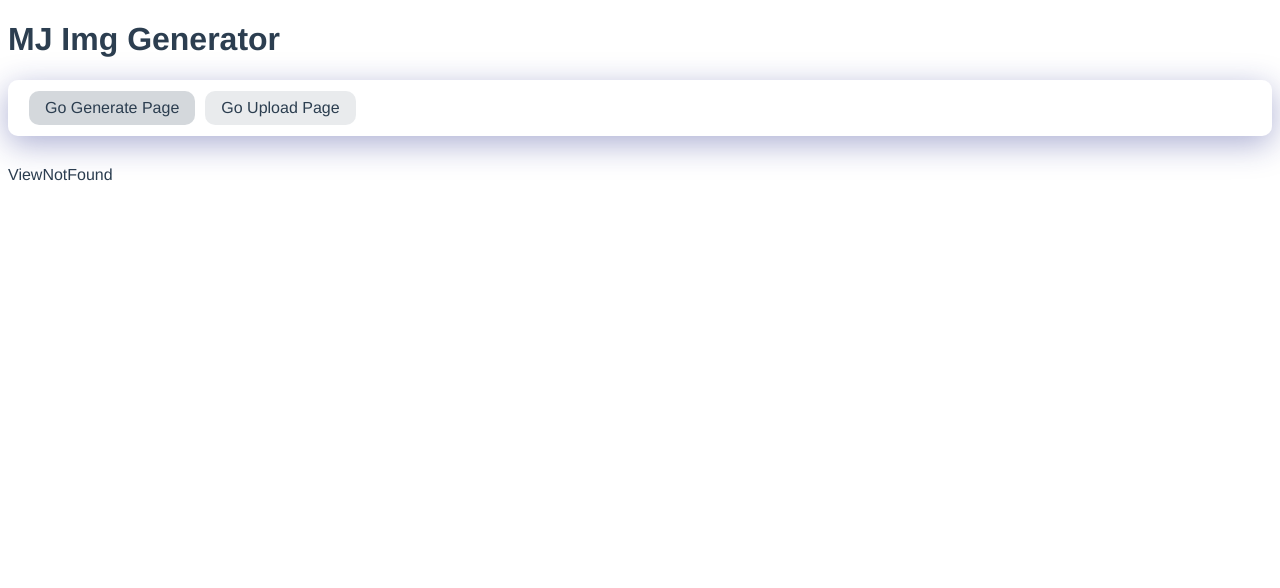
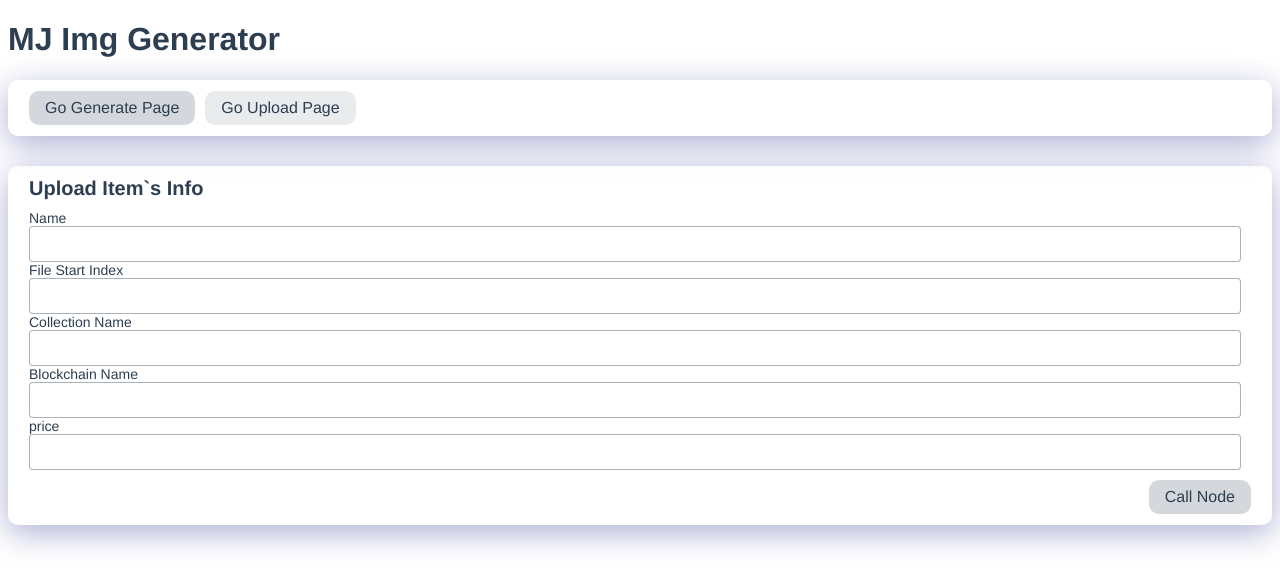
Before and after one commit to MoonJuhan/mj-img-generator, a Vue app: page /uploader in a window 1280 px wide. Shown: the top 588 px of the page. Built offline with nearby package versions, Linux system fonts and the light colour scheme.

Commit message:
feat: add ViewUploader

```diff
--- a/package.json
+++ b/package.json
@@ -8,6 +8,7 @@
     "lint": "vue-cli-service lint"
   },
   "dependencies": {
+    "axios": "^0.24.0",
     "core-js": "^3.6.5",
     "file-saver": "^2.0.5",
     "jszip": "^3.7.1",
--- /dev/null
+++ b/src/components/views/uploader/ViewUploader.vue
@@ -0,0 +1,107 @@
+<template>
+  <div class="view-uploader">
+    <div class="contents-wrapper glass-wrapper">
+      <h1 class="section-title">Upload Item`s Info</h1>
+
+      <div class="input-wrapper">
+        <span class="title">Name</span>
+        <input type="text" v-model="name" />
+      </div>
+
+      <div class="input-wrapper">
+        <span class="title">File Start Index</span>
+        <input type="number" v-model="fileStartIndex" min="0" />
+      </div>
+
+      <div class="input-wrapper">
+        <span class="title">Collection Name</span>
+        <input type="text" v-model="conllectionName" />
+      </div>
+
+      <div class="input-wrapper">
+        <span class="title">Blockchain Name</span>
+        <input type="text" v-model="blockchainName" />
+      </div>
+
+      <div class="input-wrapper">
+        <span class="title">price</span>
+        <input type="number" v-model="price" min="0" />
+      </div>
+
+      <div class="button-wrapper">
+        <AppButton :text="'Call Node'" @on-click="callNode" />
+      </div>
+    </div>
+  </div>
+</template>
+
+<script>
+import axios from 'axios'
+import { ref } from 'vue'
+
+export default {
+  setup() {
+    const name = ref(null)
+    const fileStartIndex = ref(null)
+    const conllectionName = ref(null)
+    const blockchainName = ref(null)
+    const price = ref(null)
+
+    const callNode = async () => {
+      const data = await axios.get('http://localhost:8081/setup')
+      console.log(data)
+    }
+    return {
+      name,
+      fileStartIndex,
+      conllectionName,
+      blockchainName,
+      price,
+      callNode,
+    }
+  },
+}
+</script>
+
+<style lang="scss" scoped>
+.view-uploader {
+  .button-wrapper {
+    display: flex;
+    justify-content: flex-end;
+    margin: 10px 0 0;
+  }
+
+  .contents-wrapper {
+    display: flex;
+    flex-direction: column;
+    margin: 0 0 10px;
+
+    .section-title {
+      font-size: 20px;
+      font-weight: bold;
+      margin: 0 0 10px;
+    }
+
+    .input-wrapper {
+      display: flex;
+      flex-direction: column;
+
+      span {
+        font-size: 14px;
+      }
+    }
+
+    input {
+      padding: 8px 16px;
+      font-size: 16px;
+      border: 1px solid rgba(44, 62, 80, 0.4);
+      border-radius: 4px;
+      margin: 0 10px 0 0;
+    }
+
+    .app-button {
+      margin: 0 0 0 10px;
+    }
+  }
+}
+</style>
--- a/src/router/routes-async.js
+++ b/src/router/routes-async.js
@@ -7,6 +7,10 @@ const routesBasic = [
     path: '/generator',
     component: () => import(/* webpackChunkName: 'view-home' */ '../components/views/generator/ViewGenerator.vue'),
   },
+  {
+    path: '/uploader',
+    component: () => import(/* webpackChunkName: 'view-uploader' */ '../components/views/uploader/ViewUploader.vue'),
+  },
 ]
 
 const routesAsync = [...routesBasic].map((o) => o)
```
